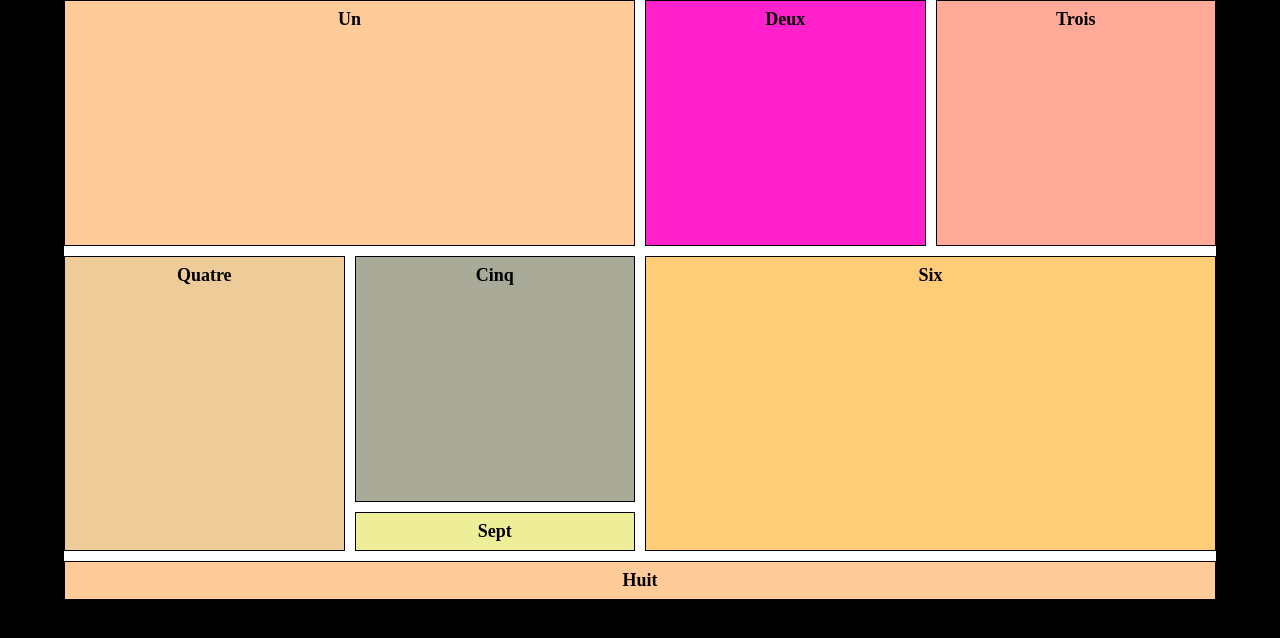
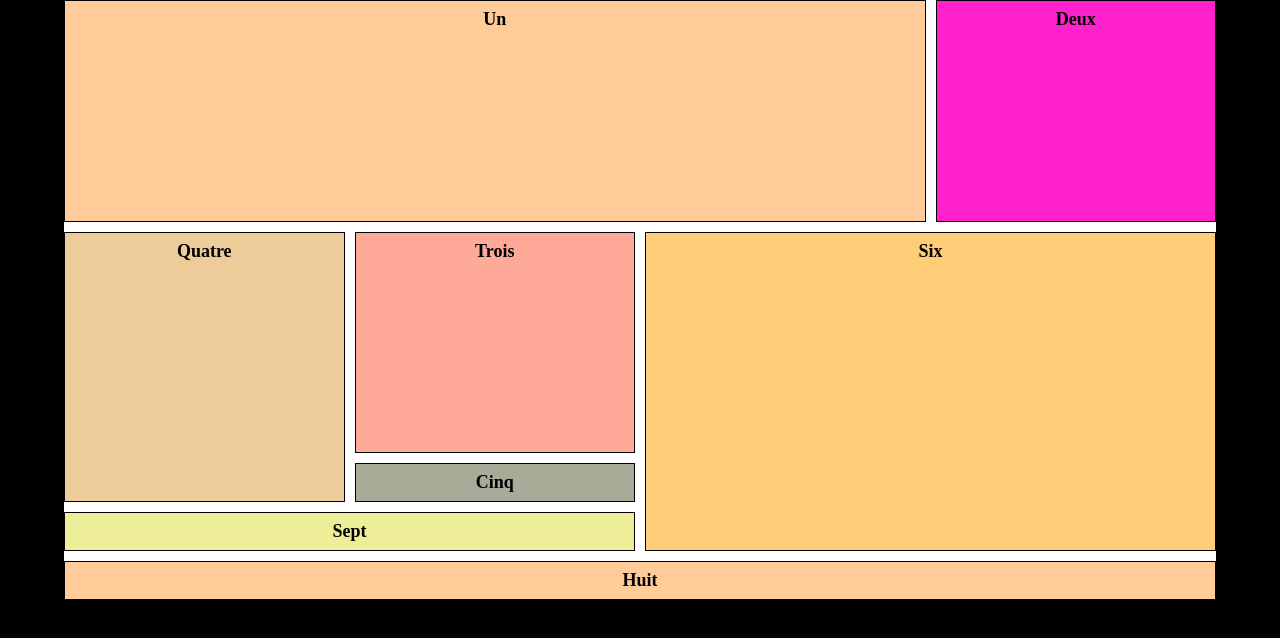
Before and after one commit to camara94/grid-css, a plain HTML site: page techno-grid/index.html in a window 1280 px wide. Drawn offline with Linux system fonts and the light colour scheme.

Commit message:
la valeur span

```diff
--- a/techno-grid/style.css
+++ b/techno-grid/style.css
@@ -26,7 +26,7 @@ body {
 .un {
     background-color: #fc9;
     grid-column-start: 1;
-    grid-column-end: 3;
+    grid-column-end: span 3;
 }
 .deux {
     background-color: #f2c;
@@ -47,10 +47,12 @@ body {
     grid-column-start: 3;
     grid-column-end: 5;
     grid-row-start: 2;
-    grid-row-end: 4;
+    grid-row-end: span 3;
 }
 .sept {
     background-color: #ee9;
+    grid-column-start: 1;
+    grid-column-end: span 2;
 }
 .huit {
     background-color: #fc9;
```
Also changed, not shown: 1 other file.
